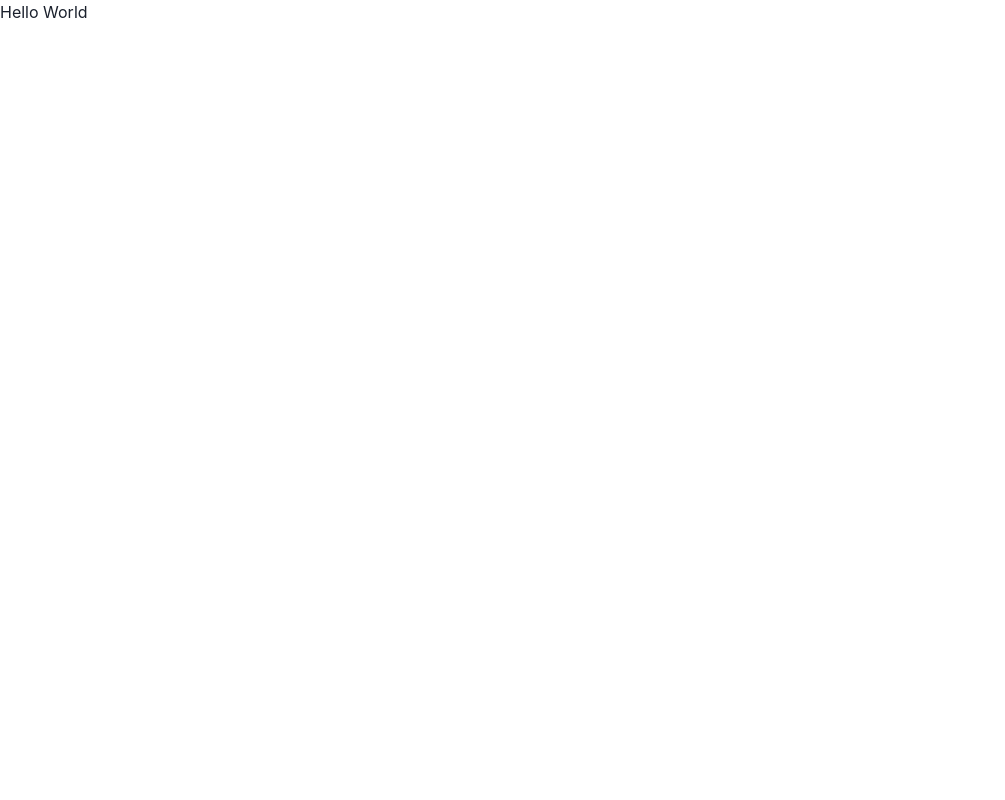
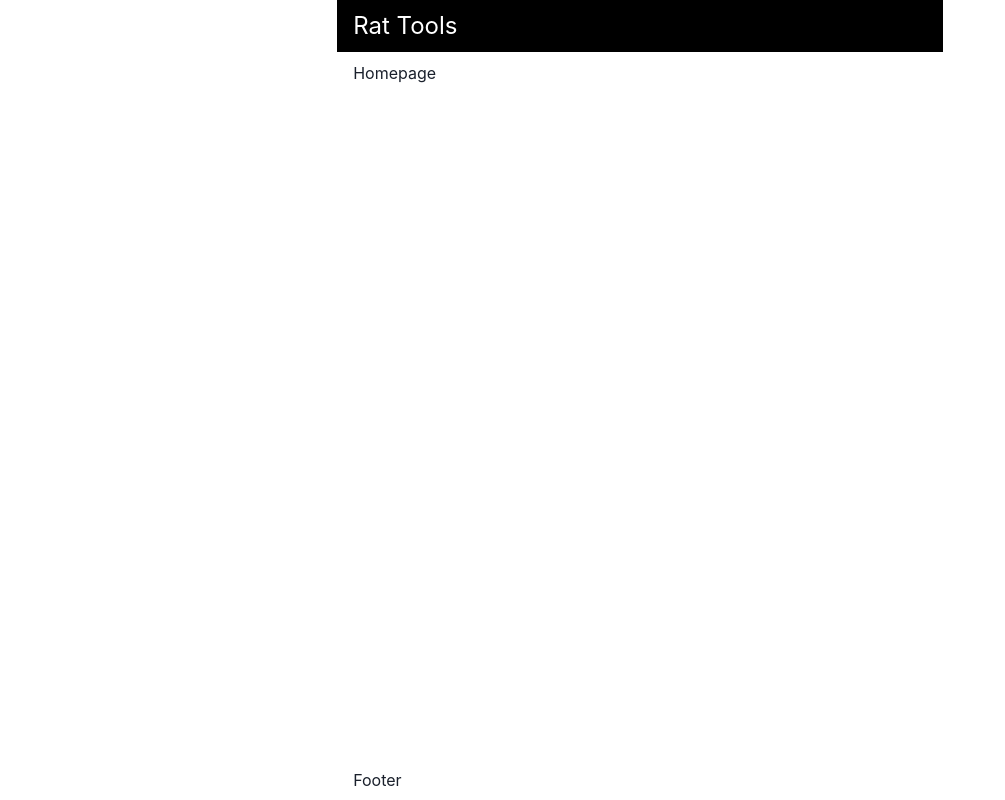
Before and after one commit to MattElcock/rat-tools, a Next.js app: page / in a window 1280 px wide. Shown: the whole page, without its empty margins (0-1005 px from the left). Built offline with nearby package versions, Linux system fonts and the light colour scheme.

Commit message:
feat: header layout (#2)
Co-authored-by: MattElcock <mattiose@outlook.com>

```diff
--- a/src/app/layout.tsx
+++ b/src/app/layout.tsx
@@ -1,3 +1,5 @@
+import { Header } from "@/components/Header";
+import { Container } from "@chakra-ui/react";
 import { Providers } from "./providers";
 
 export default function RootLayout({
@@ -6,9 +8,32 @@ export default function RootLayout({
   children: React.ReactNode;
 }) {
   return (
-    <html lang="en">
-      <body>
-        <Providers>{children}</Providers>
+    <html lang="en" style={{ minHeight: "100vh" }}>
+      <body style={{ height: "100vh" }}>
+        <Providers>
+          <div
+            style={{
+              height: "100%",
+              display: "grid",
+              gridTemplateRows: "auto 1fr auto",
+              gap: 1,
+            }}
+          >
+            <header>
+              <Container bg="black" color="white" py={2}>
+                <Header />
+              </Container>
+            </header>
+            <main>
+              <Container py={2}>{children}</Container>
+            </main>
+            <footer>
+              <Container py={2}>
+                <p>Footer</p>
+              </Container>
+            </footer>
+          </div>
+        </Providers>
       </body>
     </html>
   );
--- a/src/app/page.tsx
+++ b/src/app/page.tsx
@@ -1,7 +1,7 @@
 export default function Home() {
   return (
     <main>
-      <p>Hello World</p>
+      <p>Homepage</p>
     </main>
   );
 }
--- /dev/null
+++ b/src/components/Header/Header.tsx
@@ -0,0 +1,13 @@
+import { Box, Text } from "@chakra-ui/react";
+
+const Header = () => {
+  return (
+    <Box>
+      <Text fontSize="2xl" as="h1">
+        Rat Tools
+      </Text>
+    </Box>
+  );
+};
+
+export { Header };
--- /dev/null
+++ b/src/components/Header/index.ts
@@ -0,0 +1 @@
+export { Header } from "./Header";
```
Also changed, not shown: 1 other file (tests, documents, lock files or other folders).
